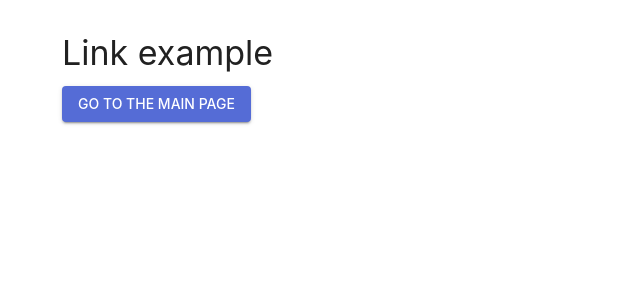
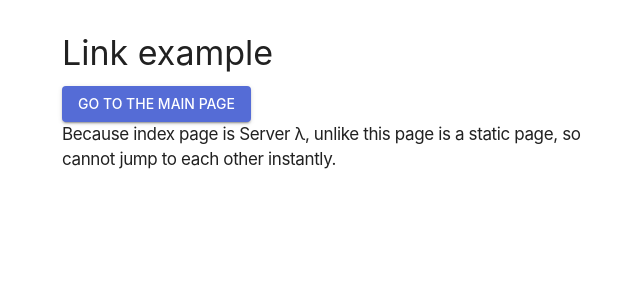
Before and after one commit to ty-cs/crystal.site, a Next.js app: page /about in a window 1280 px wide. Shown: the top 300 px of the page, without its empty margins (302-942 px from the left). Built offline with nearby package versions, Linux system fonts and the light colour scheme.

Commit message:
feat: updated about page

```diff
--- a/pages/about.tsx
+++ b/pages/about.tsx
@@ -9,7 +9,7 @@ import Link from '@/src/components/Link';
 const About: React.FC = () => {
   const renderBtn = () => (
     // @ts-ignore
-    <Button variant="contained" color="primary" component={Link} naked href="/">
+    <Button variant="contained" color="primary" component={Link} naked href="/test">
       Go to the main page
     </Button>
   );
@@ -20,6 +20,15 @@ const About: React.FC = () => {
           Link example
         </Typography>
         {renderBtn()}
+        <Typography
+          variant="body1"
+          style={{ fontSize: 17, lineHeight: 1.47059, fontWeight: 400, letterSpacing: '-.022em' }}
+          component="h1"
+          gutterBottom
+        >
+          Because index page is Server λ, unlike this page is a static page, so cannot jump to each
+          other instantly.
+        </Typography>
       </Box>
     </Container>
   );
```
